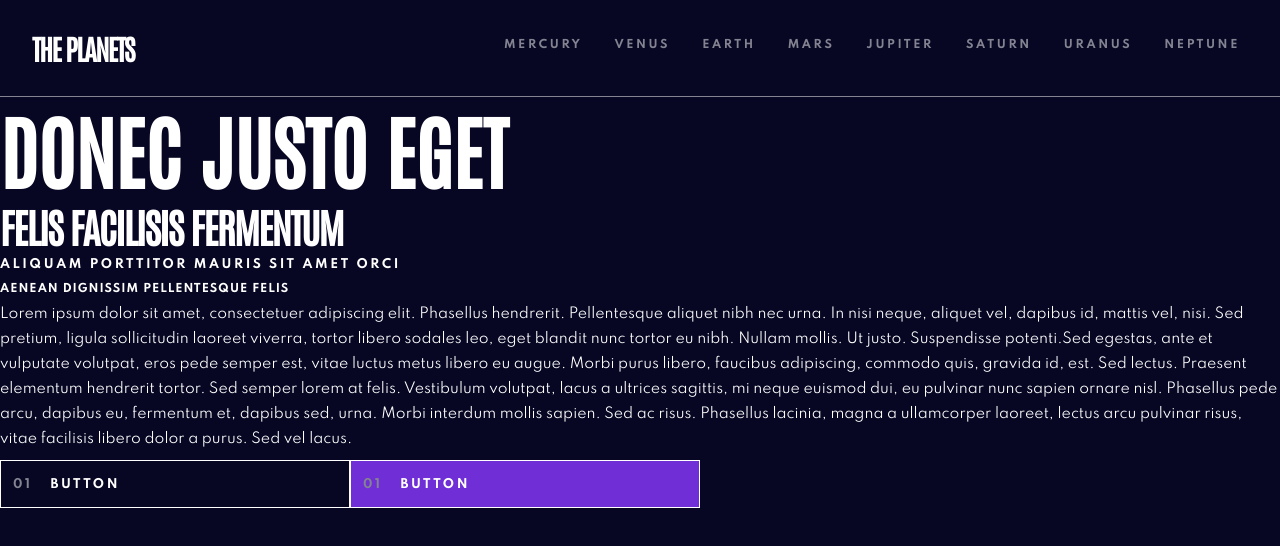
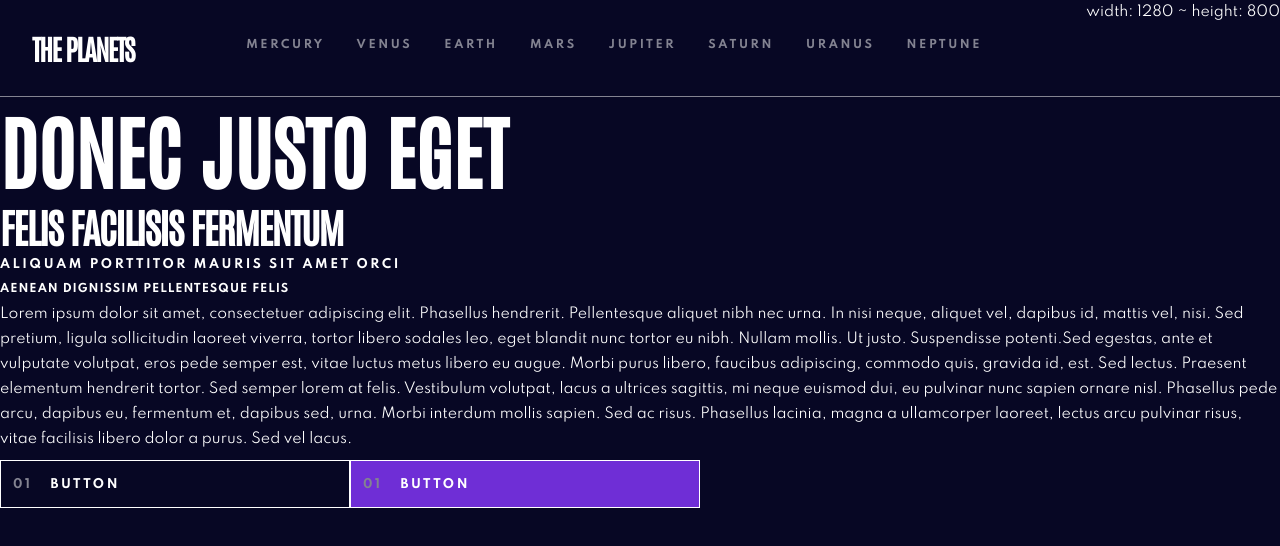
Before and after one commit to rparias/planets-fact-site, a React (Create React App) app: page / in a window 1280 px wide. Shown: the top 546 px of the page. Built offline with nearby package versions, Linux system fonts and the light colour scheme.

Commit message:
Creates a hook for getting the width from the screen

```diff
--- /dev/null
+++ b/src/components/shared/Menubar/hooks/useWindowDimensions.js
@@ -0,0 +1,24 @@
+import { useState, useEffect } from 'react'
+
+function getWindowDimensions() {
+  const { innerWidth: width, innerHeight: height } = window
+  return {
+    width,
+    height
+  }
+}
+
+export default function useWindowDimensions() {
+  const [windowDimensions, setWindowDimensions] = useState(getWindowDimensions())
+
+  useEffect(() => {
+    function handleResize() {
+      setWindowDimensions(getWindowDimensions())
+    }
+
+    window.addEventListener('resize', handleResize)
+    return () => window.removeEventListener('resize', handleResize)
+  }, [])
+
+  return windowDimensions
+}
--- a/src/components/shared/Menubar/index.js
+++ b/src/components/shared/Menubar/index.js
@@ -1,13 +1,16 @@
-import React from 'react'
+import React, { useState, useEffect } from 'react'
 import Navbar from './_styles'
 import Menubutton from './Menubutton/_button'
 import { COLORS } from '../../../globalStyles'
+import useWindowDimensions from './hooks/useWindowDimensions'
 import { ReactComponent as HamburguerIcon } from '../../../assets/icon-hamburger.svg'
 
 const Menubar = () => {
+  const { height, width } = useWindowDimensions()
   return (
     <Navbar>
       <h2>The planets</h2>
+      <HamburguerIcon />
       <ul>
         <li>
           <Menubutton text="Mercury" activeColor={COLORS.mercury} />
@@ -34,7 +37,9 @@
           <Menubutton text="Neptune" activeColor={COLORS.neptune} />
         </li>
       </ul>
-      <HamburguerIcon />
+      <p>
+        width: {width} ~ height: {height}
+      </p>
     </Navbar>
   )
 }
```
